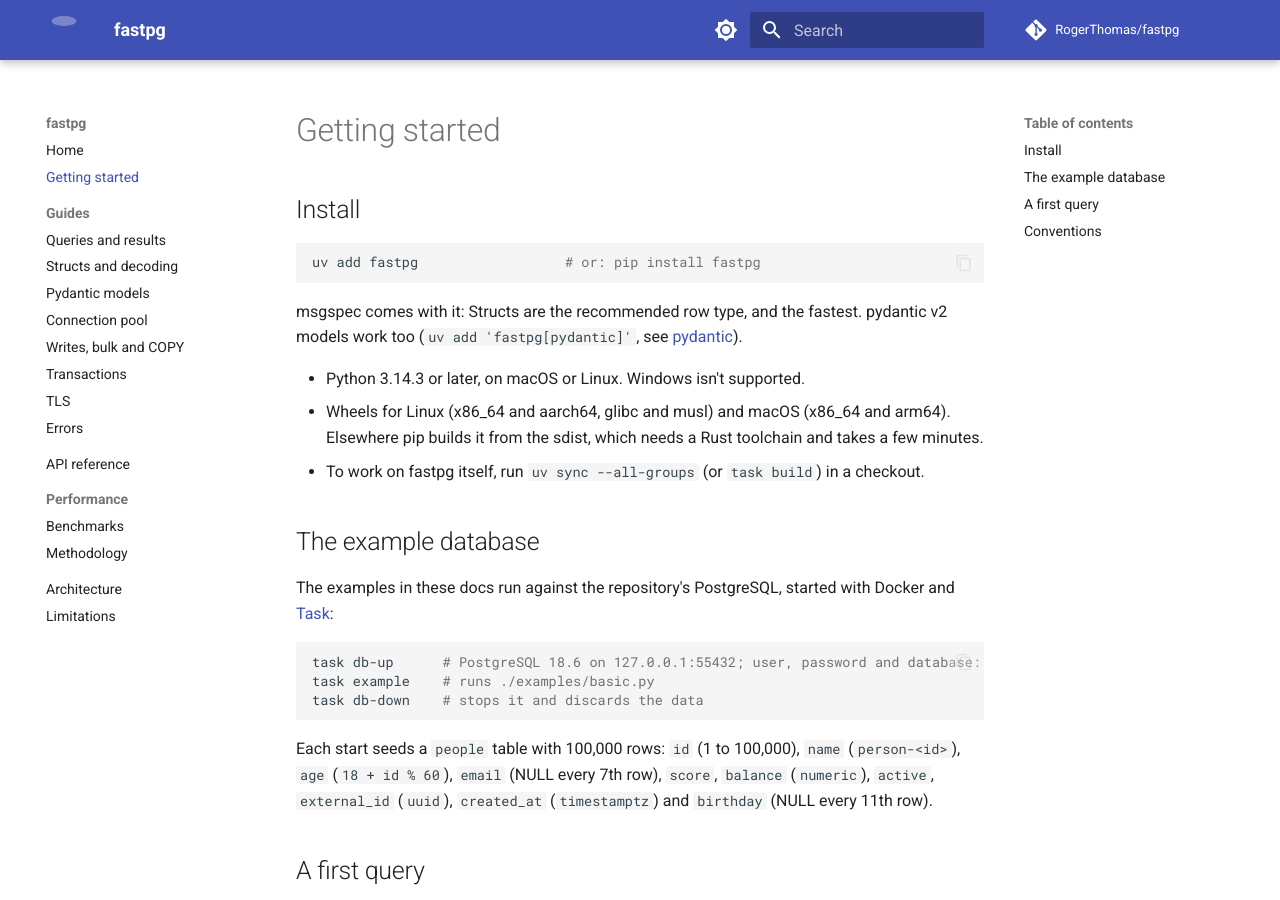
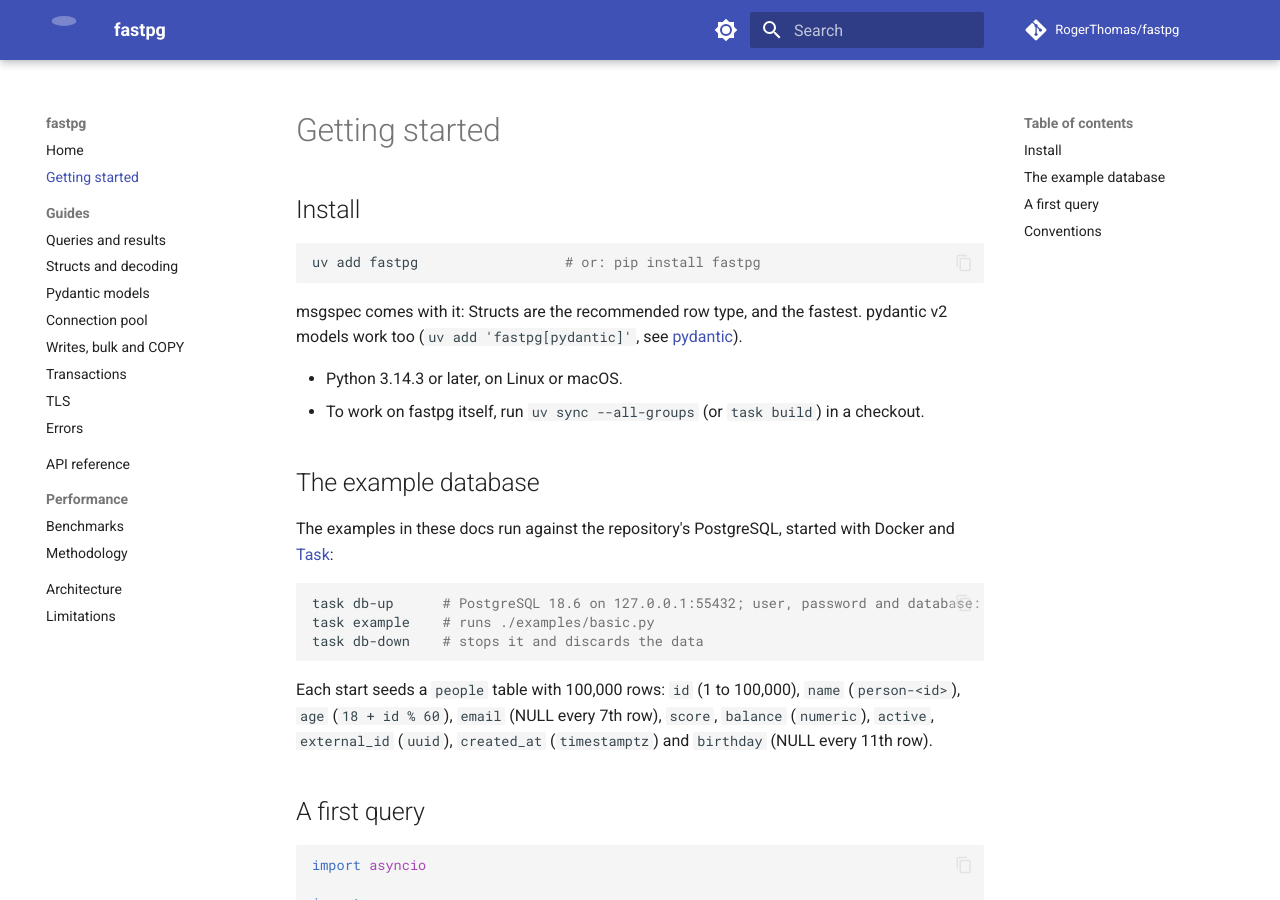
Before and after one commit to RogerThomas/fastpg, an MkDocs documentation site: the page built from docs/guide/getting-started.md, in a window 1280 px wide and 900 px high. Built offline with MkDocs 1.6.1 and Material for MkDocs 9.7.7, drawn with Linux system fonts in a browser that asks for light colours; comment, search, counter and statistics services are not loaded.

Commit message:
Docs: requirements in one line: Python 3.14.3 or later, on Linux or macOS

```diff
--- a/docs/guide/getting-started.md
+++ b/docs/guide/getting-started.md
@@ -9,9 +9,7 @@
 msgspec comes with it: Structs are the recommended row type, and the fastest. pydantic v2
 models work too (`uv add 'fastpg[pydantic]'`, see [pydantic](pydantic.md)).
 
-* Python 3.14.3 or later, on macOS or Linux. Windows isn't supported.
-* Wheels for Linux (x86_64 and aarch64, glibc and musl) and macOS (x86_64 and arm64).
-  Elsewhere pip builds it from the sdist, which needs a Rust toolchain and takes a few minutes.
+* Python 3.14.3 or later, on Linux or macOS.
 * To work on fastpg itself, run `uv sync --all-groups` (or `task build`) in a checkout.
 
 ## The example database
```
Also changed, not shown: README.md (+1 -2 lines), docs/index.md (+1 -2 lines).
